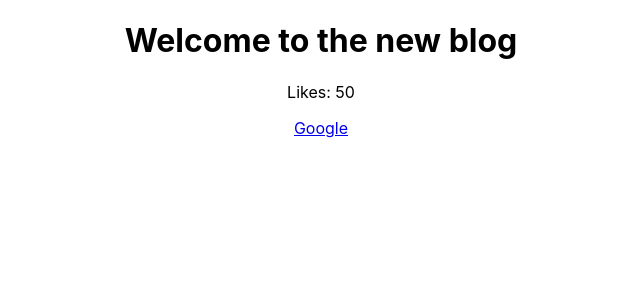
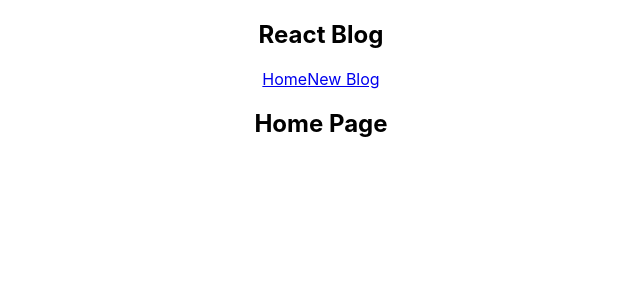
Before and after one commit to PaulinJ/CRUD-Blog-App--React_Fundamentals-, a React (Create React App) app in the folder blog-app/: page / in a window 1280 px wide. Shown: the top 300 px of the page, without its empty margins (319-959 px from the left). Built offline with nearby package versions, Linux system fonts and the light colour scheme.

Commit message:
stateless functional components & multiple component creation

```diff
--- a/blog-app/src/App.js
+++ b/blog-app/src/App.js
@@ -1,5 +1,6 @@
 import './App.css';
-
+import Navbar from './Navbar';
+import Home from './Home';
 function App() {
   const title = 'Welcome to the new blog';
   const likes = 50;
@@ -7,11 +8,9 @@
 
   return (
     <div className="App">
+      <Navbar/>
       <div className="content">
-        <h1>{title}</h1>
-        <p>Likes: {likes}</p>
-
-        <a href={link}>Google</a>
+        <Home/>
       </div>
 
     </div>
--- /dev/null
+++ b/blog-app/src/Home.js
@@ -0,0 +1,10 @@
+const Home = () => {
+    return (
+        <div className="home">
+            <h2>Home Page</h2>
+
+        </div>
+     );
+}
+
+export default Home;
--- /dev/null
+++ b/blog-app/src/Navbar.js
@@ -0,0 +1,13 @@
+const  Navbar = () => {
+    return (
+       <nav className="navbar">
+         <h1>React Blog</h1>
+        <div className="links">
+           <a href="/">Home</a>
+           <a href="/create">New Blog</a>
+        </div>
+       </nav>
+     );
+}
+
+export default Navbar;
```
